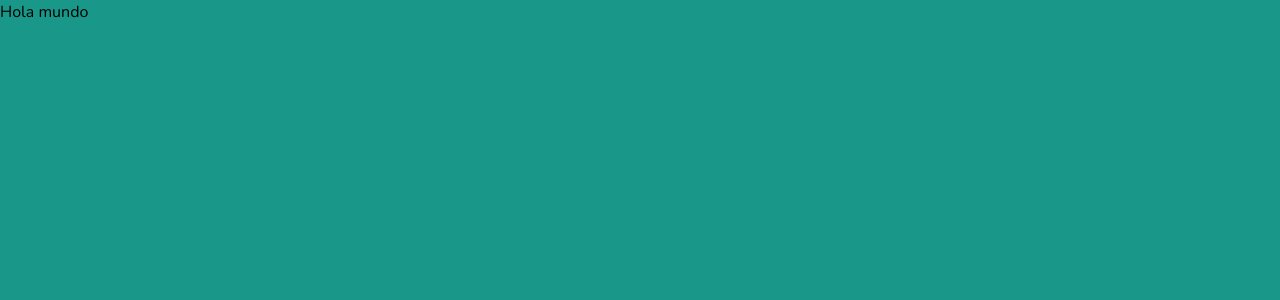
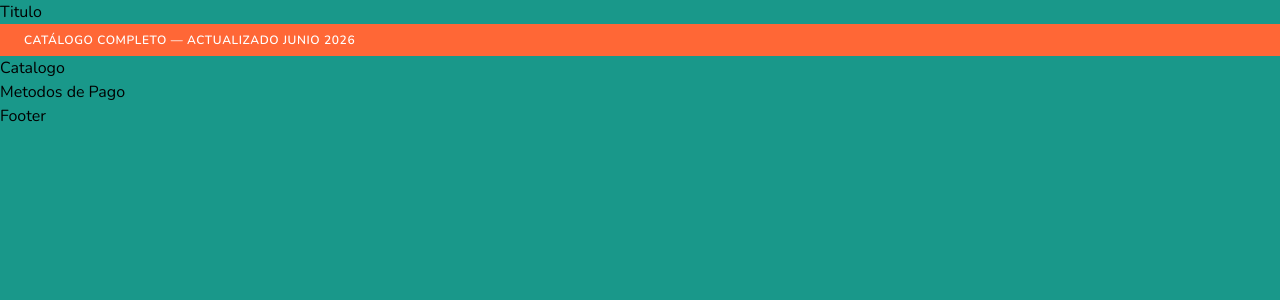
Before and after one commit to umbrisSeal/bazar-celeste, a React (Vite) app: page / in a window 1280 px wide. Shown: the top 300 px of the page. Built offline with nearby package versions, Linux system fonts and the light colour scheme.

Commit message:
Added header banner.

```diff
--- a/src/App.jsx
+++ b/src/App.jsx
@@ -1,15 +1,46 @@
 
 function App() {
+    const fechaActual = new Date();
+    const meses = [
+        "enero",
+        "febrero",
+        "marzo",
+        "abril",
+        "mayo",
+        "junio",
+        "julio",
+        "agosto",
+        "septiembre",
+        "octubre",
+        "noviembre",
+        "diciembre"
+    ];
+
+    const añoActual = fechaActual.getFullYear();
+    const mesActual = meses[fechaActual.getMonth()];
+
     return <>
-        <p> Hola mundo </p>
         {/* Header fijo */}
-        <header></header>
+        <header>
+            <div>
+                <p> Titulo </p>
+            </div>
+            <div className="bg-header-banner text-white py-2 px-6 font-semibold text-xs tracking-wider">
+                <p> {`Catálogo Completo — Actualizado ${mesActual} ${añoActual}`.toUpperCase()} </p>
+            </div>
+        </header>
         {/* Catalogo de Productos */}
-        <main></main>
+        <main>
+            <p> Catalogo </p>
+        </main>
         {/* Metodos de Pago y de Entrega */}
-        <section></section>
+        <section>
+            <p> Metodos de Pago </p>
+        </section>
         {/* Footer con contacto */}
-        <footer></footer>
+        <footer>
+            <p> Footer </p>
+        </footer>
     </>
 }
 
--- a/src/styles/global/global.css
+++ b/src/styles/global/global.css
@@ -3,6 +3,10 @@
 :root {
     font-family: "Nunito", sans-serif;
     background-color: #19988A;
+}
+
+.bg-header-banner {
+    background-color: #FF6736;
 }
 
 
```
